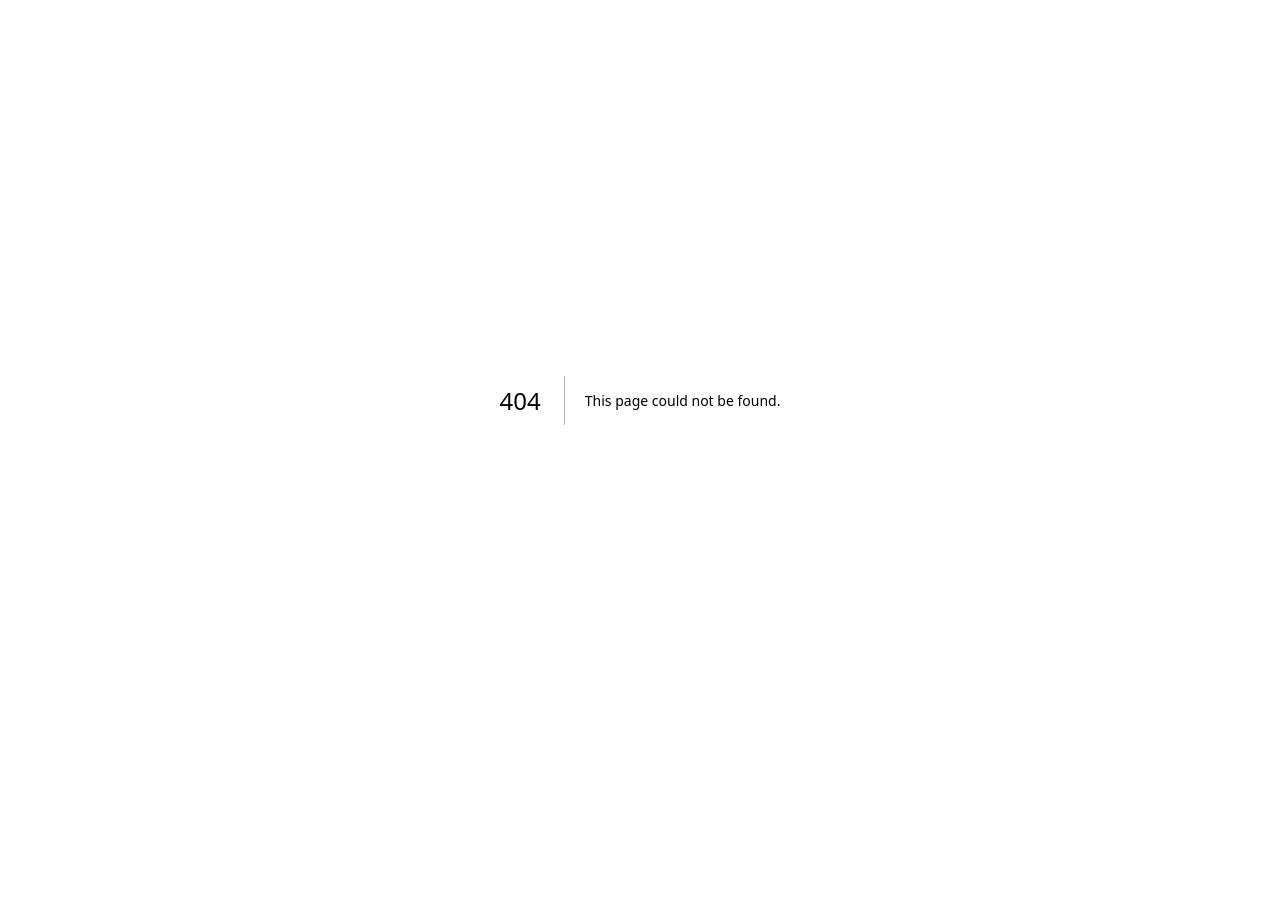
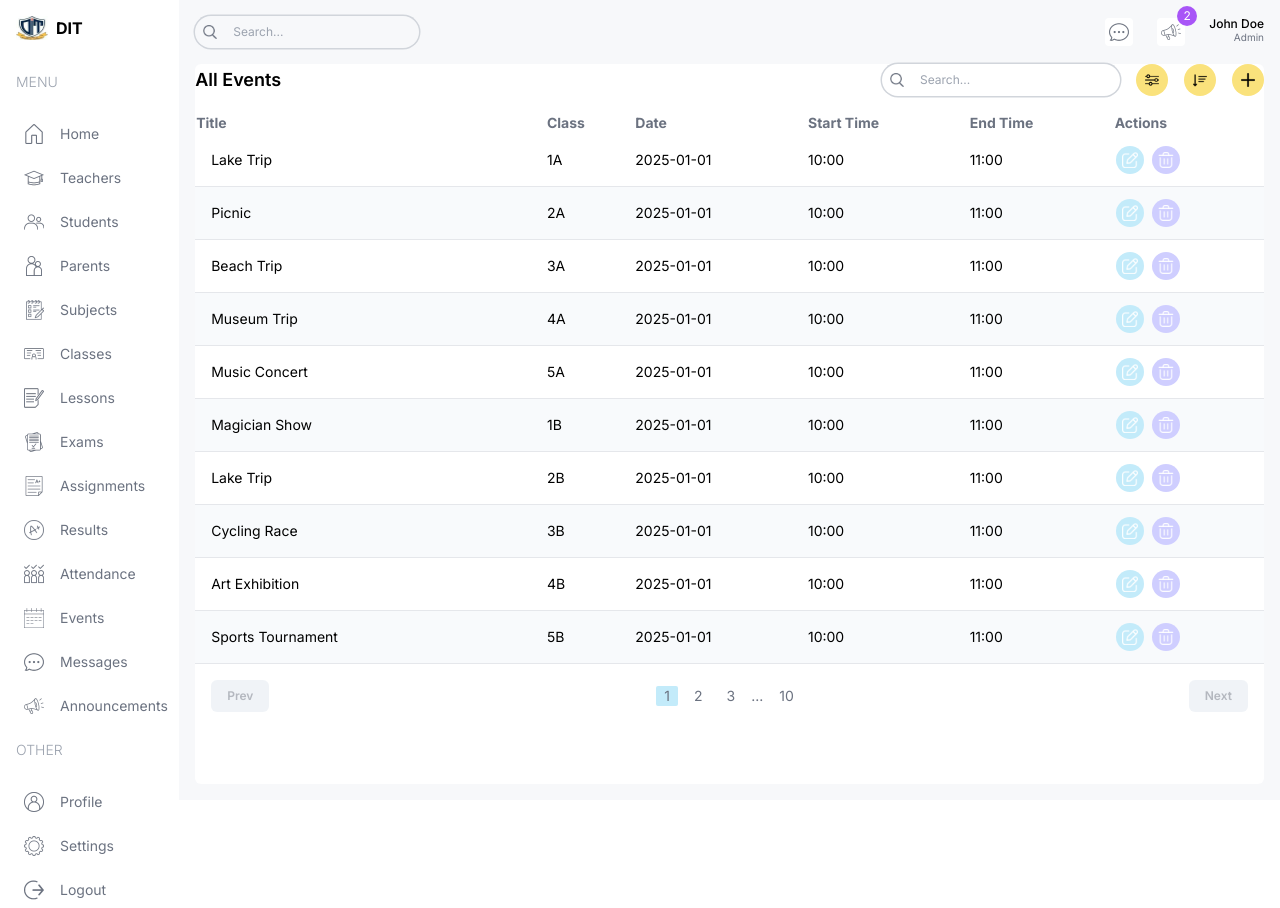
Before and after one commit to umarabdullah-991/Department-Management-System-FYP, a Next.js app in the folder Front-End/: page /list/events in a window 1280 px wide. Before the commit this address had no page. Before the commit the page ends 800 px from the top, so only its background shows below. Built offline with nearby package versions, Linux system fonts and the light colour scheme.

Commit message:
Events list is added

```diff
--- /dev/null
+++ b/Front-End/src/app/(dashboard)/list/events/page.tsx
@@ -0,0 +1,110 @@
+import Pagination from "@/components/Pagination";
+import Table from "@/components/Table";
+import TableSearch from "@/components/TableSearch";
+import { eventsData,role,} from "@/lib/data";
+import Image from "next/image";
+import Link from "next/link";
+
+type Event = {
+    id: number;
+    title: string;
+    class: string;
+    date: string;
+    startTime: string;
+    endTime: string;
+  };
+
+const columns = [
+  {
+    header: "Title",
+    accessor: "title",
+  },
+  {
+      header: "Class",
+      accessor: "class",
+
+    },
+  {
+      header: "Date",
+      accessor: "date",
+    className: "hidden md:table-cell",
+  },
+  {
+    header: "Start Time",
+    accessor: "startTime",
+  className: "hidden md:table-cell",
+},
+{
+    header: "End Time",
+    accessor: "endTime",
+  className: "hidden md:table-cell",
+},
+
+  {
+    header: "Actions",
+    accessor: "action",
+  },
+];
+
+const EventListPage = () => {
+  const renderRow = (item: Event) => (
+    <tr key = {item.id}
+    className="border-b border-gray-200 even:bg-slate-50 text-sm hover:bg-customPurpleLight">
+      <td className="flex items-center gap-4 p-4">{item.title}</td>
+      <td>{item.class}</td>
+      <td className="hidden md:table-cell">{item.date}</td>
+      <td className="hidden md:table-cell">{item.startTime}</td>
+      <td className="hidden md:table-cell">{item.endTime}</td>
+      <td>
+        <div className="flex items-center gap-2">
+          <td>
+            <div className="flex items-center gap-2">
+              <Link href={`/list/teachers/${item.id}`}>
+                <button className="w-7 h-7 flex items-center justify-center rounded-full bg-customBlueLight">
+                  <Image src="/edit.png" alt="" width={16} height={16} />
+                </button>
+              </Link>
+              {role === "admin" && (
+                <button className="w-7 h-7 flex items-center justify-center rounded-full bg-customPurple">
+                  <Image src="/delete.png" alt="" width={16} height={16} />
+                </button>
+
+              )}
+            </div>
+          </td>
+        </div>
+      </td>
+    </tr>
+  );
+
+  return (
+    <div className="bg-white rounded-md flex-1 m-4 mt-0 ">
+      {/* TOP */}
+      <div className="flex items-center justify-between">
+        <h1 className="hidden md:block text-lg font-semibold"> All Events</h1>
+        <div className="flex flex-col md:flex-row items-center gap-4 w-full md:w-auto ">
+          <TableSearch />
+          <div className="flex items-center gap-4 self-end">
+            <button className="w-8 h-8 flex items-center justify-center rounded-full bg-customYellow">
+              <Image src="/filter.png" alt="" width={14} height={14} />
+            </button>
+            <button className="w-8 h-8 flex items-center justify-center rounded-full bg-customYellow">
+              <Image src="/sort.png" alt="" width={14} height={14} />
+            </button>
+           {role === "admin" && (
+            <button className="w-8 h-8 flex items-center justify-center rounded-full bg-customYellow">
+              <Image src="/plus.png" alt="" width={14} height={14} />
+            </button>
+        )}
+          </div>
+        </div>
+      </div>
+      {/* LIST */}
+      <Table columns={columns} renderRow={renderRow} data={eventsData} />
+
+      {/* PAGINATION */}
+      <Pagination />
+    </div>
+  );
+};
+export default EventListPage;
```
